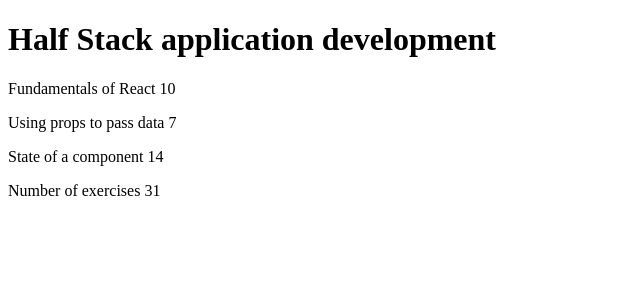
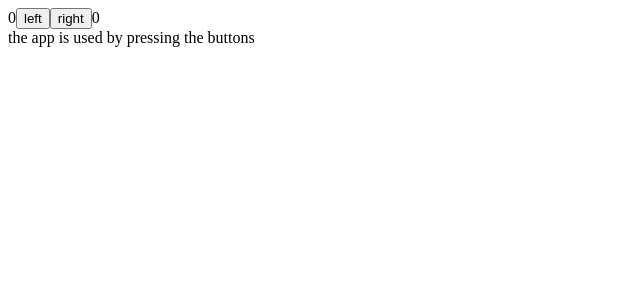
Before and after one commit to muno17/FSO, a React (Vite) app in the folder part1/courseinfo/: page / in a window 1280 px wide. Shown: the top 300 px of the page, without its empty margins (0-640 px from the left). Built offline with nearby package versions, Linux system fonts and the light colour scheme.

Commit message:
add practice exercises from part 1

```diff
--- a/part1/courseinfo/src/App.jsx
+++ b/part1/courseinfo/src/App.jsx
@@ -1,3 +1,110 @@
+import {useState} from 'react'
+
+const Display = ({counter}) => <div>{counter}</div>
+
+
+//const Button = ({onClick, text}) => <button onClick={onClick}>{text}</button>
+
+const Button = (props) => {
+  console.log(props)
+  const {onClick, text} = props
+  return (
+    <button onClick={onClick}>
+    {text}
+    </button>
+  )
+}
+
+const History = (props) => {
+  if (props.allClicks.length === 0) {
+    return (
+      <div>
+        the app is used by pressing the buttons
+      </div>
+    )
+  }
+  return (
+    <div>
+      button press history: {props.allClicks.join(' ')}
+    </div>
+  )
+}
+
+const App = () => {
+  const [left, setLeft] = useState(0)
+  const [right, setRight] = useState(0)
+  const [allClicks, setAll] = useState([])
+  const [total, setTotal] = useState(0)
+
+  const handleLeftClick = () => {
+    setAll(allClicks.concat('L'))
+    const updatedLeft = left + 1
+    setLeft(updatedLeft)
+    setTotal(updatedLeft + right)
+  }
+
+  const handleRightClick = () => {
+    setAll(allClicks.concat('R'))
+    const updatedRight = right + 1
+    setRight(updatedRight)
+    setTotal(left + updatedRight);
+  }
+
+  return (
+    <div>
+      {left}
+      <Button onClick={handleLeftClick} text='left'/>
+      <Button onClick={handleRightClick} text='right'/>
+      {right}
+      <History allClicks={allClicks}/>
+    </div>
+  )
+}
+
+
+/*
+const App = () => {
+  const [counter, setCounter] = useState(0)
+  console.log('rendering with counter value', counter)
+
+
+  const increaseByOne = () => {
+    console.log('increasing, value before', counter)
+    setCounter(counter + 1)
+  }
+
+  const decreaseByOne = () => {
+    console.log('decreasing, value before', counter)
+    setCounter(counter - 1)
+  }
+
+  const setToZero = () => {
+    console.log('resetting to zero, value before', counter)
+    setCounter(0)
+  }
+
+
+  return (
+    <div>
+      <Display counter={counter}/>
+      <Button
+        onClick={increaseByOne}
+        text='plus'
+      />
+      <Button
+        onClick={setToZero}
+        text='zero'
+      />
+      <Button
+        onClick={decreaseByOne}
+        text='minus'
+      />
+    </div>
+  )
+}
+/*
+
+/*
 const Header = (props) => {
   console.log(props)
   return (
@@ -36,6 +143,7 @@
 
 
 const App = () => {
+
   const course = {
     name: 'Half Stack application development',
     parts: [
@@ -62,5 +170,6 @@
     </div>
   )
 }
+*/
 
 export default App
```
